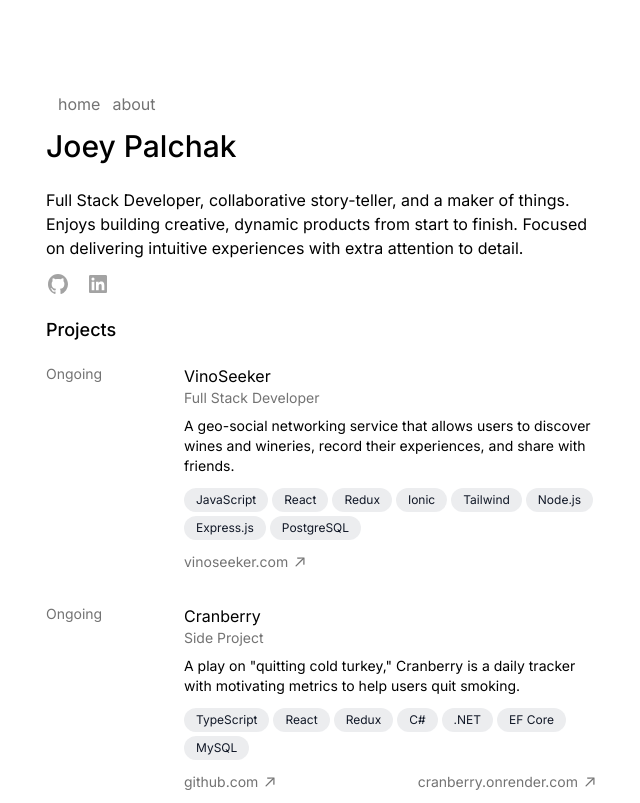
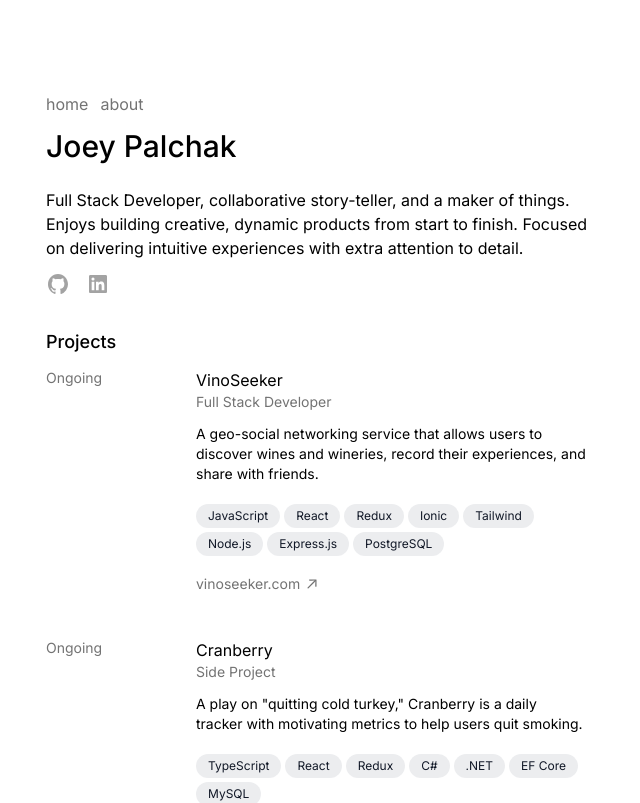
Before and after one commit to jfpalchak/palchak.io, a Next.js app: page / in a window 1280 px wide. Shown: the top 803 px of the page, without its empty margins (318-958 px from the left). Built offline with nearby package versions, Linux system fonts and the light colour scheme.

Commit message:
update project card styles

```diff
--- a/src/app/about/page.tsx
+++ b/src/app/about/page.tsx
@@ -12,7 +12,7 @@ export default function AboutPage() {
       <div>
         <h1 className="text-3xl font-medium mb-6">Joey Palchak <span className="text-xl font-normal">/ about me</span></h1>
         {About.map((info, index) => (
-          <p key={index} className="pb-2">{info}</p>
+          <p key={index} className="text-sm sm:text-base pb-2">{info}</p>
         ))}
       </div>
 
--- a/src/app/layout.tsx
+++ b/src/app/layout.tsx
@@ -20,9 +20,9 @@ export default function RootLayout({
 }>) {
   return (
     <html lang="en" className={inter.className}>
-      <body className="antialiased max-w-xl mx-auto">
-        <main className="flex flex-col max-w-xl mx-auto mt-20 mb-10 px-3">
-          <Navbar />
+      <body className="antialiased mt-20 max-w-xl mx-auto">
+        <Navbar />
+        <main className="flex flex-col mb-10 px-3">
           {children}
         </main>
         <Footer />
--- a/src/app/page.tsx
+++ b/src/app/page.tsx
@@ -14,26 +14,26 @@ export default function Home() {
       <Socials />
       {/* PROJECTS */}
       <div>
-        <h2 className="text-lg font-medium my-5">Projects</h2>
+        <h2 className="text-lg font-medium mt-8">Projects</h2>
         {MyProjects.map(({ stack, links, ...project }) => (
-          <div key={project.name} className="sm:grid sm:grid-cols-4 mb-5">
-            <p className="text-sm text-neutral-500">{project.status}</p>
-            <div className="pb-3 col-span-3">
+          <div key={project.name} className="sm:grid sm:grid-cols-4 mb-5 min-h-[250px]">
+            <p className="pt-3 pl-3 sm:pl-0 text-sm text-neutral-500">{project.status}</p>
+            <div className="flex flex-col sm:justify-between p-3 col-span-3 transition-all rounded-lg group hover:bg-neutral-100 hover:cursor-pointer">
               <h3>{project.name}</h3>
               <p className="text-sm text-neutral-500">{project.role}</p>
-              <p className="text-sm mt-2">{project.description}</p>
-              <ul className="flex flex-wrap gap-1 mt-3">
+              <p className="text-sm mt-3">{project.description}</p>
+              <ul className="flex flex-wrap gap-1 mt-5">
                 {stack.map((tech) => (
                   <li key={tech} className="items-center whitespace-nowrap rounded-full bg-gray-600/10 py-1 px-3 text-xs text-gray-900">
                     <span>{tech}</span>
                   </li>
                 ))}
               </ul>
-              <div className="flex justify-between mt-3 text-sm text-neutral-500">
+              <div className="flex justify-between mt-4 sm:mt-auto text-sm text-neutral-500">
                 {links.map(({ label, href }) => (
-                  <a key={label} href={href} className="flex gap-1 transition hover:underline">
+                  <a key={label} href={href} className="group flex gap-1 transition group-hover:text-neutral-800 hover:underline">
                     {label}
-                    <ArrowLinkIcon className="w-4 h-5 fill-neutral-500" />
+                    <ArrowLinkIcon className="w-4 h-5 fill-neutral-500 transition group-hover:fill-neutral-800" />
                   </a>
                 ))}
               </div>
```
